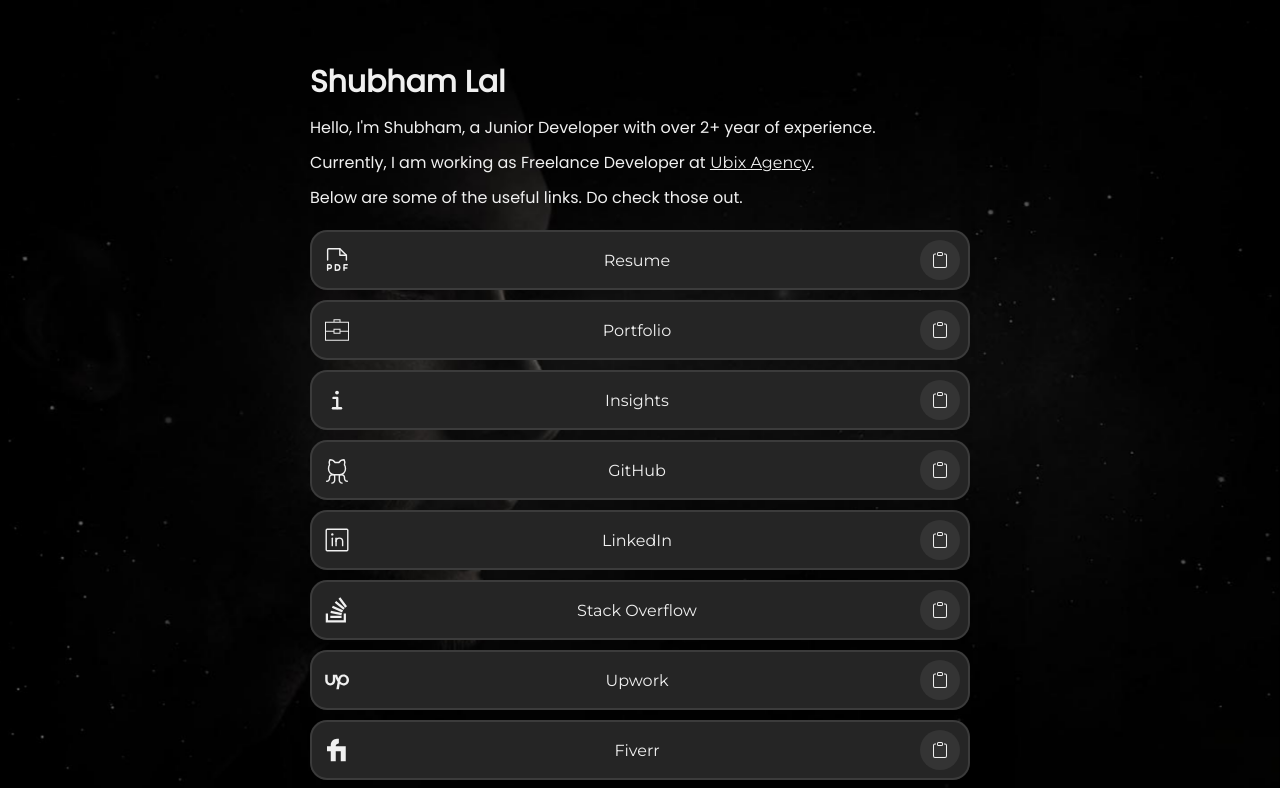
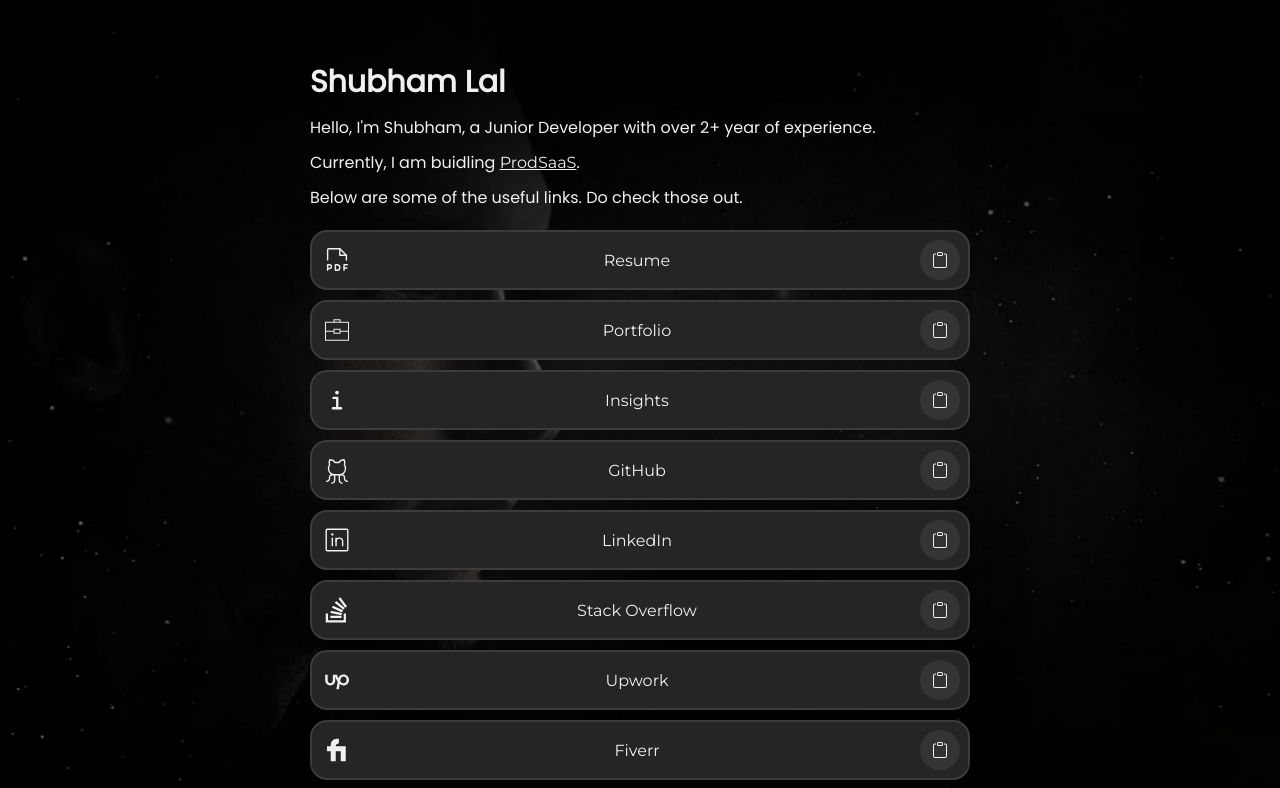
Before and after one commit to Shubham-Lal/Links, a React (Vite) app: page / in a window 1280 px wide. Shown: the top 788 px of the page. Built offline with nearby package versions, Linux system fonts and the light colour scheme.

Commit message:
Update App.jsx

```diff
--- a/src/App.jsx
+++ b/src/App.jsx
@@ -24,7 +24,7 @@
 
         <p className="about">
           <span>Hello, I&apos;m Shubham, a Junior Developer with over 2+ year of experience.</span>
-          <span>Currently, I am working as Freelance Developer at <a href="https://ubix.agency" target="_blank" rel="noreferrer">Ubix Agency</a>.</span>
+          <span>Currently, I am buidling <a href="https://prodsaas.com" target="_blank" rel="noreferrer">ProdSaaS</a>.</span>
           <span>Below are some of the useful links. Do check those out.</span>
         </p>
 
```
